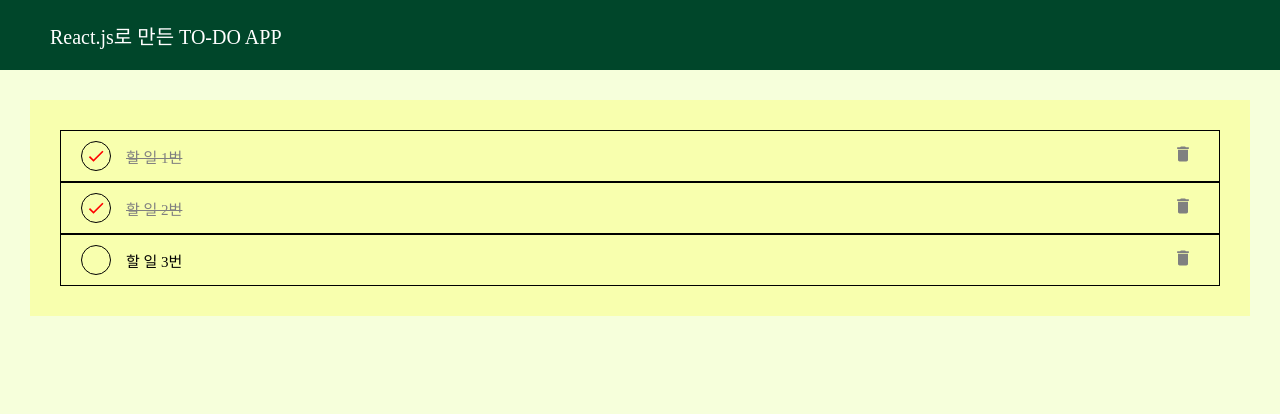
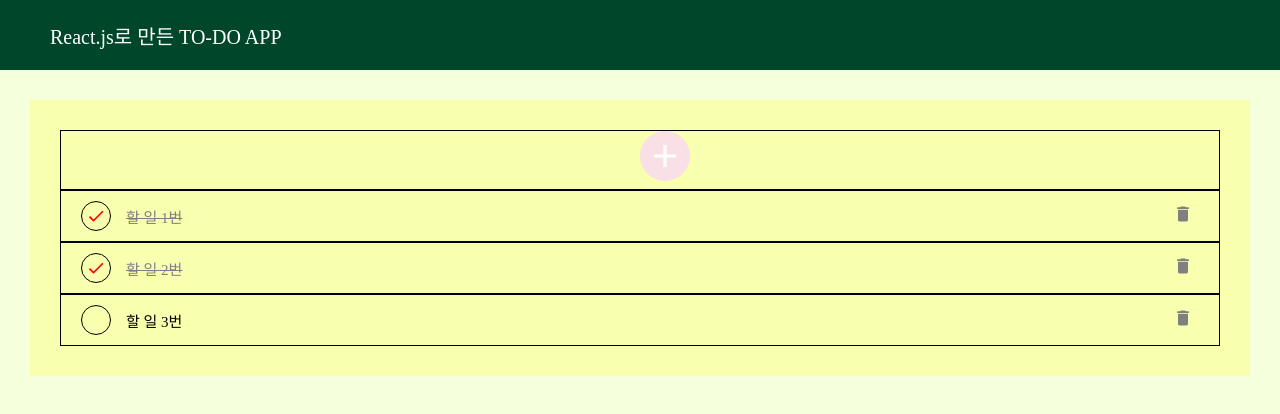
Before and after one commit to chorom-ham/react-todo-1886px, a React (Create React App) app: page / in a window 1280 px wide. Shown: the top 414 px of the page. Built offline with nearby package versions, Linux system fonts and the light colour scheme.

Commit message:
make frame of add button(input form)

```diff
--- a/src/components/todo/Form.js
+++ b/src/components/todo/Form.js
@@ -1,8 +1,109 @@
-import styled from "styled-components";
-
+import React, { useState } from "react";
+import styled, { css } from "styled-components";
+import { MdAdd } from "react-icons/md";
 // Hint: Form, Input, Button
 // 반드시 투두를 등록하는 버튼을 구현합니다.
 // 엔터를 눌렀을 때도 투두가 등록되도록 합니다.
+
 export default function Form() {
-  return <div>벗들 파이팅 :)</div>;
+  const [openForm, setOpenForm] = useState(false);
+  const onToggle = () => setOpenForm(!openForm);
+
+  return (
+    <>
+      <FormBlock>
+        <AddButton onClick={onToggle} openForm={openForm}>
+          <MdAdd />
+        </AddButton>
+      </FormBlock>
+      {openForm && (
+        <InputBlock>
+          <InputForm>
+            <Input
+              autoFocus
+              placeholder="할 일을 입력한 후, 엔터키를 누르세요."
+            ></Input>
+            <InputButton>추가</InputButton>
+          </InputForm>
+        </InputBlock>
+      )}
+    </>
+  );
 }
+
+const FormBlock = styled.div`
+  border: 1px solid black;
+  width: 100%;
+  height: 6rem;
+  align-items: center;
+  justify-content: center;
+  text-align: center;
+`;
+
+const AddButton = styled.button`
+  width: 5rem;
+  height: 5rem;
+  display: flex;
+  align-items: center;
+  justify-content: center;
+  text-align: center;
+  font-size: 4rem;
+  color: white;
+  background-color: #f8e0e6;
+  border: none;
+  border-radius: 50%;
+  outline: none;
+  cursor: pointer;
+  position: absolute;
+  margin: auto;
+  left: 50%;
+  &:hover {
+    background-color: #f7819f;
+  }
+  &:active {
+    background-color: #fa5882;
+  }
+
+  ${(props) =>
+    props.openForm &&
+    css`
+      background-color: #cef6f5;
+
+      &:hover {
+        background-color: #a9f5f2;
+      }
+      &:active {
+        background-color: #2efef7;
+      }
+      transform: rotate(45deg);
+    `}
+`;
+
+const InputBlock = styled.div`
+  width: 100%;
+  border: 3px solid red;
+  margin-top: 1rem;
+  margin-bottom: 1rem;
+`;
+
+const InputForm = styled.form`
+  display: flex;
+  padding: 0.2rem;
+  justify-content: space-between;
+  background: gray;
+`;
+
+const Input = styled.input`
+  width: 84%;
+  outline: none;
+  box-sizing: border-box;
+  padding: 1rem;
+`;
+
+const InputButton = styled.button`
+  width: 15%;
+
+  outline: none;
+  border: none;
+  cursor: pointer;
+`;
--- a/src/components/todo/Item.js
+++ b/src/components/todo/Item.js
@@ -6,17 +6,17 @@ import { MdCheck, MdDelete } from "react-icons/md";
 // Hint: props로 id, text, onClick 등 (자유)
 export default function Item({ id, done, text }) {
   return (
-    <TodoItem>
+    <TodoItemBlock>
       <CheckCircle done={done}>{done && <MdCheck />}</CheckCircle>
       <Text done={done}>{text}</Text>
       <DeleteButton>
         <MdDelete />
       </DeleteButton>
-    </TodoItem>
+    </TodoItemBlock>
   );
 }
 
-const TodoItem = styled.div`
+const TodoItemBlock = styled.div`
   display: flex;
   align-items: center;
   padding: 1rem;
--- a/src/components/todo/Todo.js
+++ b/src/components/todo/Todo.js
@@ -9,6 +9,7 @@ export default function Todo() {
 
   return (
     <TodoBlock>
+      <Form />
       <Item text="할 일 1번" done={true} />
       <Item text="할 일 2번" done={true} />
       <Item text="할 일 3번" done={false} />
```
